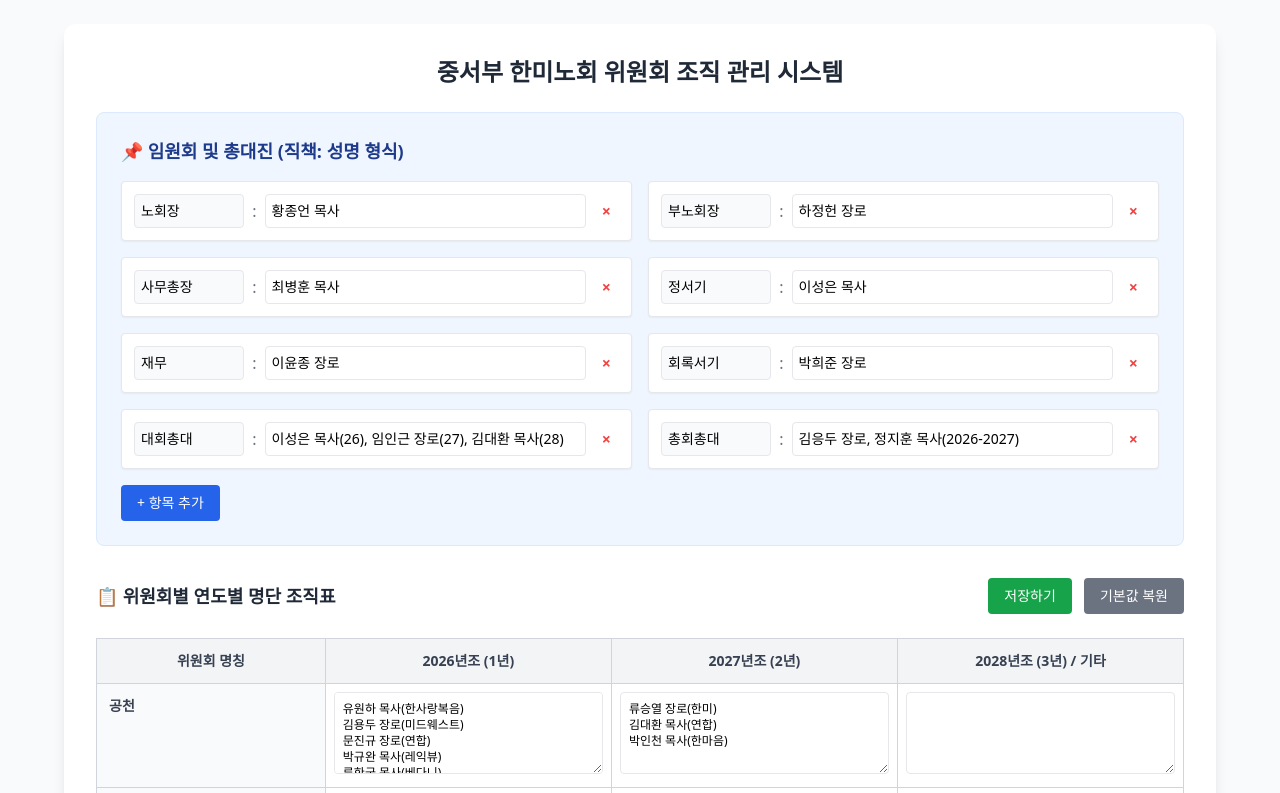
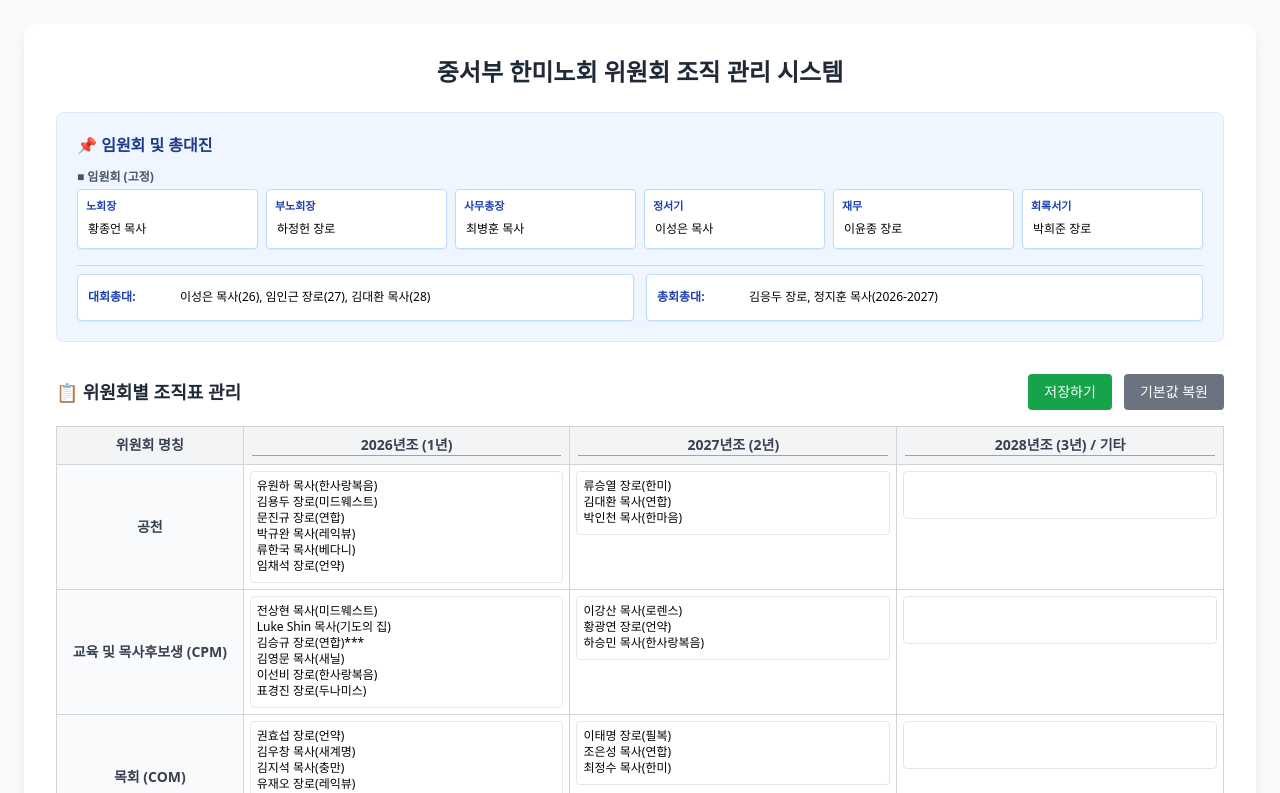
Before and after one commit to glenwercpc-byte/Midwest-Members, a plain HTML site: page index.html in a window 1280 px wide. Shown: the top 793 px of the page. Drawn offline with nearby package versions, Linux system fonts and the light colour scheme.

Commit message:
Update index.html

```diff
--- a/index.html
+++ b/index.html
@@ -4,37 +4,60 @@
     <meta charset="UTF-8">
     <title>중서부 한미노회 위원회 조직 관리 폼</title>
     <script src="https://cdn.tailwindcss.com"></script>
+    <style>
+        /* 자동 높이 조절 텍스트에어리어 스타일 */
+        .auto-resize {
+            overflow: hidden;
+            resize: none;
+        }
+    </style>
 </head>
-<body class="bg-gray-50 min-h-screen p-6">
-    <div class="max-w-6xl mx-auto bg-white shadow-lg rounded-xl p-8">
+<body class="bg-gray-50 min-h-screen p-4 md:p-6">
+    <div class="max-w-7xl mx-auto bg-white shadow-lg rounded-xl p-6 md:p-8">
         <h1 class="text-2xl font-bold text-gray-800 mb-6 text-center">중서부 한미노회 위원회 조직 관리 시스템</h1>
 
-        <!-- 상단 임원회, 대회/총회 총대 영역 -->
-        <div class="mb-8 bg-blue-50 p-6 rounded-lg border border-blue-100">
-            <h2 class="text-lg font-semibold text-blue-900 mb-4">📌 임원회 및 총대진 (직책: 성명 형식)</h2>
-            <div id="executives-container" class="grid grid-cols-1 md:grid-cols-2 gap-4">
+        <!-- 상단 임원회 및 총대진 영역 -->
+        <div class="mb-8 bg-blue-50 p-5 rounded-lg border border-blue-100">
+            <h2 class="text-base font-semibold text-blue-900 mb-3">📌 임원회 및 총대진</h2>
+
+            <!-- 임원진 한 라인 배치 -->
+            <div class="mb-4">
+                <span class="text-xs font-bold text-gray-600 block mb-1">■ 임원회 (고정)</span>
+                <div id="executives-line-1" class="grid grid-cols-2 sm:grid-cols-3 md:grid-cols-6 gap-2">
+                    <!-- 자바스크립트로 동적 생성됨 -->
+                </div>
+            </div>
+
+            <!-- 대회총대, 총회총대 배치 -->
+            <div class="grid grid-cols-1 md:grid-cols-2 gap-3 pt-2 border-t border-blue-200" id="executives-line-2">
                 <!-- 자바스크립트로 동적 생성됨 -->
             </div>
-            <button onclick="addExecutiveField()" class="mt-4 bg-blue-600 text-white px-4 py-2 rounded text-sm hover:bg-blue-700 transition">+ 항목 추가</button>
         </div>
 
-        <!-- 위원회 조직표 영역 -->
-        <div class="mb-6 flex justify-between items-center">
-            <h2 class="text-lg font-semibold text-gray-800">📋 위원회별 연도별 명단 조직표</h2>
+        <!-- 위원회 조직표 영역 상단 버튼 -->
+        <div class="mb-4 flex flex-col sm:flex-row justify-between items-start sm:items-center gap-2">
+            <h2 class="text-lg font-semibold text-gray-800">📋 위원회별 조직표 관리</h2>
             <div class="space-x-2">
                 <button onclick="saveData()" class="bg-green-600 text-white px-4 py-2 rounded text-sm hover:bg-green-700 transition">저장하기</button>
                 <button onclick="resetData()" class="bg-gray-500 text-white px-4 py-2 rounded text-sm hover:bg-gray-600 transition">기본값 복원</button>
             </div>
         </div>
 
-        <div class="overflow-x-auto">
-            <table class="w-full border-collapse border border-gray-300 text-sm">
+        <!-- 위원회 조직표 테이블 -->
+        <div class="w-full">
+            <table class="w-full border-collapse border border-gray-300 text-sm table-fixed">
                 <thead>
                     <tr class="bg-gray-100 text-gray-700">
-                        <th class="border border-gray-300 p-3 w-1/5">위원회 명칭</th>
-                        <th class="border border-gray-300 p-3 w-1/4">2026년조 (1년)</th>
-                        <th class="border border-gray-300 p-3 w-1/4">2027년조 (2년)</th>
-                        <th class="border border-gray-300 p-3 w-1/4">2028년조 (3년) / 기타</th>
+                        <th class="border border-gray-300 p-2 w-[16%] text-center">위원회 명칭</th>
+                        <th class="border border-gray-300 p-2 w-[28%] text-center">
+                            <input type="text" id="col-title-1" class="w-full text-center font-semibold bg-transparent border-b border-gray-400 focus:outline-none" value="2026년조 (1년)">
+                        </th>
+                        <th class="border border-gray-300 p-2 w-[28%] text-center">
+                            <input type="text" id="col-title-2" class="w-full text-center font-semibold bg-transparent border-b border-gray-400 focus:outline-none" value="2027년조 (2년)">
+                        </th>
+                        <th class="border border-gray-300 p-2 w-[28%] text-center">
+                            <input type="text" id="col-title-3" class="w-full text-center font-semibold bg-transparent border-b border-gray-400 focus:outline-none" value="2028년조 (3년) / 기타">
+                        </th>
                     </tr>
                 </thead>
                 <tbody id="committee-table-body">
@@ -47,15 +70,20 @@
     <script>
         // 초기 데이터 (첨부파일 기반)
         const initialData = {
+            columnTitles: {
+                col1: "2026년조 (1년)",
+                col2: "2027년조 (2년)",
+                col3: "2028년조 (3년) / 기타"
+            },
             executives: [
-                { title: "노회장", name: "황종언 목사" },
-                { title: "부노회장", name: "하정헌 장로" },
-                { title: "사무총장", name: "최병훈 목사" },
-                { title: "정서기", name: "이성은 목사" },
-                { title: "재무", name: "이윤종 장로" },
-                { title: "회록서기", name: "박희준 장로" },
-                { title: "대회총대", name: "이성은 목사(26), 임인근 장로(27), 김대환 목사(28)" },
-                { title: "총회총대", name: "김응두 장로, 정지훈 목사(2026-2027)" }
+                { title: "노회장", name: "황종언 목사", fixed: true },
+                { title: "부노회장", name: "하정헌 장로", fixed: true },
+                { title: "사무총장", name: "최병훈 목사", fixed: true },
+                { title: "정서기", name: "이성은 목사", fixed: true },
+                { title: "재무", name: "이윤종 장로", fixed: true },
+                { title: "회록서기", name: "박희준 장로", fixed: true },
+                { title: "대회총대", name: "이성은 목사(26), 임인근 장로(27), 김대환 목사(28)", fixed: false },
+                { title: "총회총대", name: "김응두 장로, 정지훈 목사(2026-2027)", fixed: false }
             ],
             committees: [
                 {
@@ -116,88 +144,119 @@
         };
 
         function loadData() {
-            const saved = localStorage.getItem('nohe_data');
+            const saved = localStorage.getItem('nohe_data_v2');
             return saved ? JSON.parse(saved) : initialData;
+        }
+
+        function autoResizeTextarea(el) {
+            el.style.height = 'auto';
+            el.style.height = (el.scrollHeight + 4) + 'px';
         }
 
         function renderForm() {
             const data = loadData();
 
-            // 1. 임원진 렌더링
-            const execContainer = document.getElementById('executives-container');
-            execContainer.innerHTML = '';
-            data.executives.forEach((exec, index) => {
-                execContainer.innerHTML += `
-                    <div class="flex items-center space-x-2 bg-white p-3 rounded border border-gray-200 shadow-sm">
-                        <input type="text" value="${exec.title}" placeholder="직책 (예: 노회장)" class="exec-title border p-1.5 rounded w-1/3 text-sm font-medium bg-gray-50" onchange="updateExecutive(${index})">
-                        <span class="text-gray-500">:</span>
-                        <input type="text" value="${exec.name}" placeholder="이름 및 소속" class="exec-name border p-1.5 rounded w-full text-sm" onchange="updateExecutive(${index})">
-                        <button onclick="removeExecutive(${index})" class="text-red-500 hover:text-red-700 px-2 font-bold">×</button>
+            // 타이틀 반영
+            if(data.columnTitles) {
+                document.getElementById('col-title-1').value = data.columnTitles.col1 || "2026년조 (1년)";
+                document.getElementById('col-title-2').value = data.columnTitles.col2 || "2027년조 (2년)";
+                document.getElementById('col-title-3').value = data.columnTitles.col3 || "2028년조 (3년) / 기타";
+            }
+
+            // 1. 임원진 렌더링 (노회장 ~ 회록서기 1라인)
+            const line1Container = document.getElementById('executives-line-1');
+            line1Container.innerHTML = '';
+            data.executives.slice(0, 6).forEach((exec, index) => {
+                line1Container.innerHTML += `
+                    <div class="bg-white p-2 rounded border border-blue-200 shadow-sm flex flex-col justify-between">
+                        <span class="text-[11px] font-bold text-blue-800">${exec.title}</span>
+                        <input type="text" value="${exec.name}" class="exec-name border-b border-transparent hover:border-gray-300 focus:border-blue-500 p-0.5 rounded text-xs mt-1 w-full bg-transparent focus:bg-white" data-index="${index}" onchange="updateExecutive(${index})">
                     </div>
                 `;
             });
 
-            // 2. 위원회 조직표 렌더링
+            // 2. 총대진 렌더링 (대회총대, 총회총대 2라인)
+            const line2Container = document.getElementById('executives-line-2');
+            line2Container.innerHTML = '';
+            data.executives.slice(6, 8).forEach((exec, idx) => {
+                const index = idx + 6;
+                line2Container.innerHTML += `
+                    <div class="bg-white p-2.5 rounded border border-blue-200 shadow-sm flex items-center space-x-2">
+                        <span class="text-xs font-bold text-blue-800 w-20 shrink-0">${exec.title}:</span>
+                        <input type="text" value="${exec.name}" class="exec-name border-b border-transparent hover:border-gray-300 focus:border-blue-500 p-1 rounded text-xs w-full bg-transparent focus:bg-white" data-index="${index}" onchange="updateExecutive(${index})">
+                    </div>
+                `;
+            });
+
+            // 3. 위원회 조직표 렌더링 (한 줄에 2명씩 보이도록 2열 그리드 적용)
             const tableBody = document.getElementById('committee-table-body');
             tableBody.innerHTML = '';
             data.committees.forEach((comm, index) => {
                 tableBody.innerHTML += `
                     <tr class="hover:bg-gray-50">
-                        <td class="border border-gray-300 p-3 font-semibold bg-gray-50 text-gray-700 align-top">
+                        <td class="border border-gray-300 p-2 font-semibold bg-gray-50 text-gray-700 text-center align-middle text-xs md:text-sm">
                             ${comm.name}
                         </td>
-                        <td class="border border-gray-300 p-2 align-top">
-                            <textarea rows="4" class="w-full border p-2 rounded text-xs comm-input" data-index="${index}" data-col="col1">${comm.col1}</textarea>
+                        <td class="border border-gray-300 p-1.5 align-top">
+                            <textarea class="w-full border p-1.5 rounded text-xs comm-input auto-resize grid grid-cols-1 sm:grid-cols-2 gap-1" data-index="${index}" data-col="col1" oninput="autoResizeTextarea(this)">${comm.col1}</textarea>
                         </td>
-                        <td class="border border-gray-300 p-2 align-top">
-                            <textarea rows="4" class="w-full border p-2 rounded text-xs comm-input" data-index="${index}" data-col="col2">${comm.col2}</textarea>
+                        <td class="border border-gray-300 p-1.5 align-top">
+                            <textarea class="w-full border p-1.5 rounded text-xs comm-input auto-resize grid grid-cols-1 sm:grid-cols-2 gap-1" data-index="${index}" data-col="col2" oninput="autoResizeTextarea(this)">${comm.col2}</textarea>
                         </td>
-                        <td class="border border-gray-300 p-2 align-top">
-                            <textarea rows="4" class="w-full border p-2 rounded text-xs comm-input" data-index="${index}" data-col="col3">${comm.col3}</textarea>
+                        <td class="border border-gray-300 p-1.5 align-top">
+                            <textarea class="w-full border p-1.5 rounded text-xs comm-input auto-resize grid grid-cols-1 sm:grid-cols-2 gap-1" data-index="${index}" data-col="col3" oninput="autoResizeTextarea(this)">${comm.col3}</textarea>
                         </td>
                     </tr>
                 `;
             });
+
+            // 생성된 텍스트에어리어 높이 자동 조절 적용
+            setTimeout(() => {
+                document.querySelectorAll('.auto-resize').forEach(textarea => {
+                    autoResizeTextarea(textarea);
+                });
+            }, 50);
         }
 
         function updateExecutive(index) {
             const data = loadData();
-            const container = document.getElementById('executives-container');
-            const rows = container.children;
-            data.executives[index].title = rows[index].querySelector('.exec-title').value;
-            data.executives[index].name = rows[index].querySelector('.exec-name').value;
-            localStorage.setItem('nohe_data', JSON.stringify(data));
-        }
-
-        function addExecutiveField() {
-            const data = loadData();
-            data.executives.push({ title: "직책", name: "이름" });
-            localStorage.setItem('nohe_data', JSON.stringify(data));
-            renderForm();
-        }
-
-        function removeExecutive(index) {
-            const data = loadData();
-            data.executives.splice(index, 1);
-            localStorage.setItem('nohe_data', JSON.stringify(data));
-            renderForm();
+            const input = document.querySelector(`.exec-name[data-index="${index}"]`);
+            if (input) {
+                data.executives[index].name = input.value;
+                localStorage.setItem('nohe_data_v2', JSON.stringify(data));
+            }
         }
 
         function saveData() {
             const data = loadData();
-            // 텍스트에어리어 값들 수집
+
+            // 상단 타이틀 수집
+            data.columnTitles = {
+                col1: document.getElementById('col-title-1').value,
+                col2: document.getElementById('col-title-2').value,
+                col3: document.getElementById('col-title-3').value
+            };
+
+            // 임원진 수집
+            document.querySelectorAll('.exec-name').forEach(input => {
+                const index = input.getAttribute('data-index');
+                data.executives[index].name = input.value;
+            });
+
+            // 위원회 명단 수집
             document.querySelectorAll('.comm-input').forEach(textarea => {
                 const index = textarea.getAttribute('data-index');
                 const col = textarea.getAttribute('data-col');
                 data.committees[index][col] = textarea.value;
             });
-            localStorage.setItem('nohe_data', JSON.stringify(data));
+
+            localStorage.setItem('nohe_data_v2', JSON.stringify(data));
             alert('성공적으로 저장되었습니다! 브라우저를 닫아도 내용이 유지됩니다.');
         }
 
         function resetData() {
             if (confirm('모든 내용을 초기 기본값으로 되돌리시겠습니까?')) {
-                localStorage.removeItem('nohe_data');
+                localStorage.removeItem('nohe_data_v2');
                 renderForm();
                 alert('초기화되었습니다.');
             }
```
